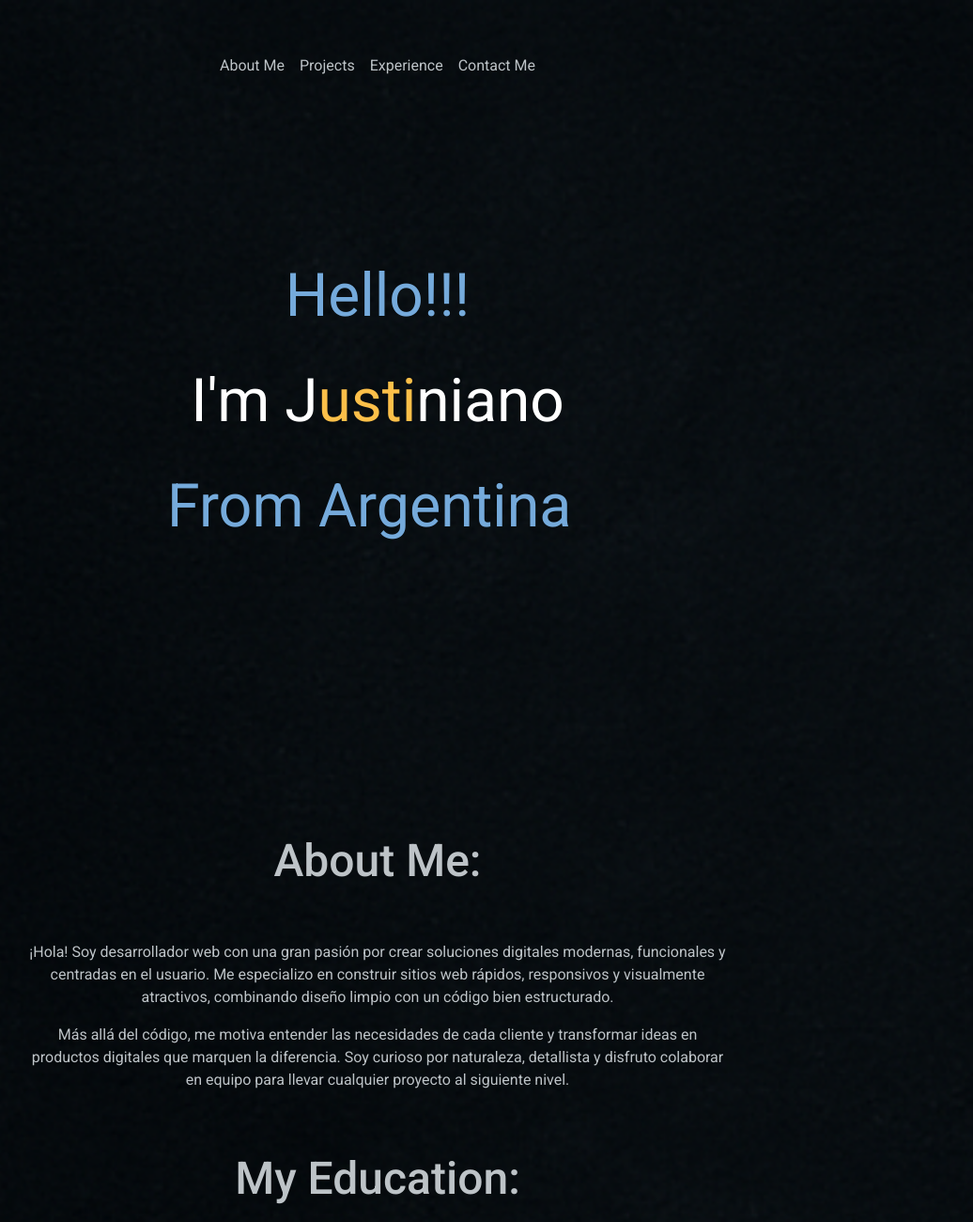
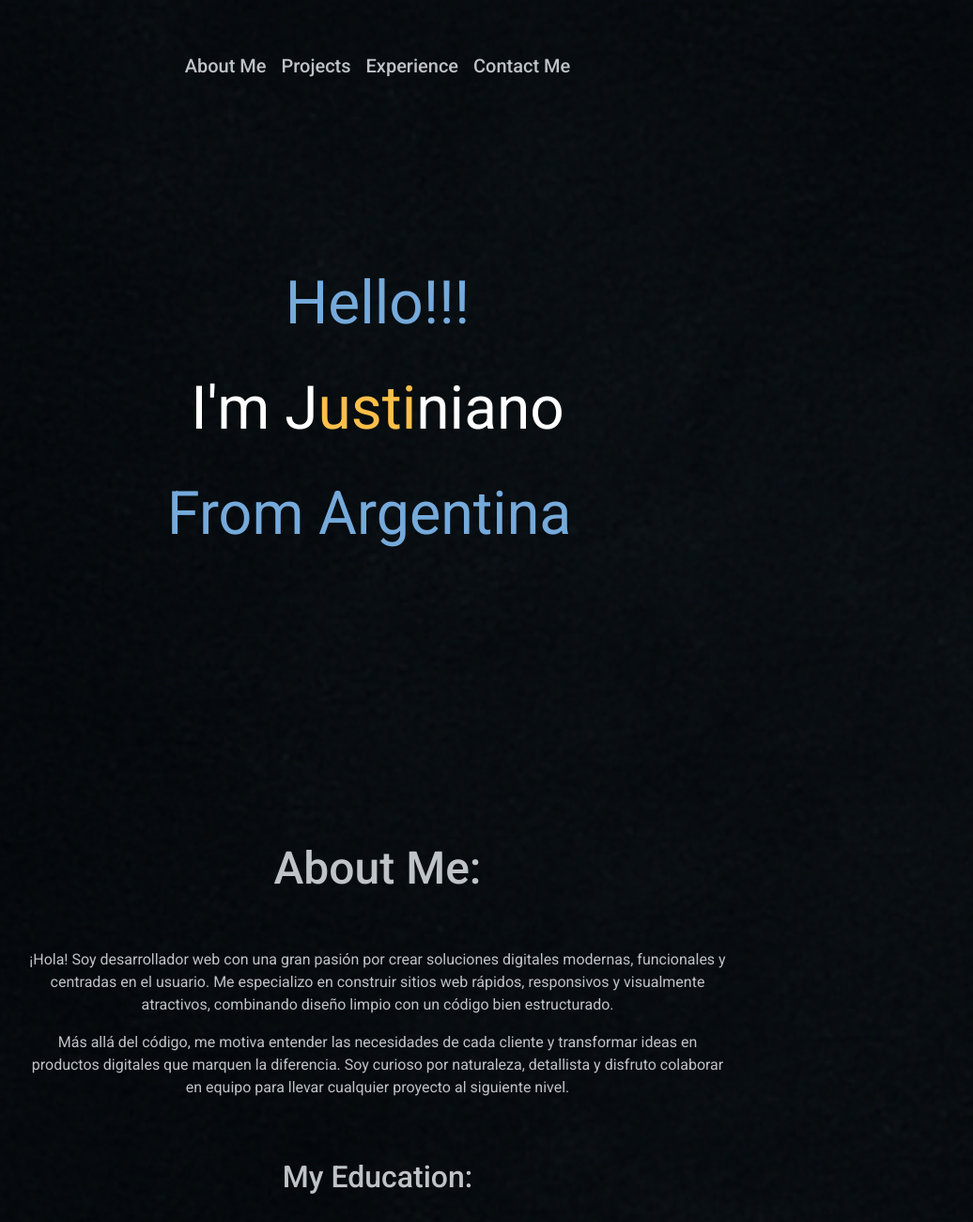
Before and after one commit to Justiniano22/portafolio, a plain HTML site: page index.html in a window 1280 px wide. Shown: the top 1300 px of the page at 94% size, without its empty margins (238-1274 px from the left). Drawn offline with nearby package versions, Linux system fonts and the light colour scheme; files whose address does not match are found by name.

Commit message:
Modificación tamaños de tamaño del menú y h1>h2 in My Education

```diff
--- a/index.html
+++ b/index.html
@@ -17,16 +17,16 @@
                     <div>
                         <ul class="nav nav-underline justify-content-center">
                             <li class="nav-item">
-                                <a class="nav-link colorTextoMenu" href="#education">About Me</a>
+                                <a class="nav-link colorTextoMenu" href="#education"><h5>About Me</h5></a>
                             </li>
                             <li class="nav-item">
-                                <a class="nav-link colorTextoMenu" href="#projects">Projects</a>
+                                <a class="nav-link colorTextoMenu" href="#projects"><h5>Projects</h5></a>
                             </li>
                             <li class="nav-item">
-                                <a class="nav-link colorTextoMenu" href="#" data-bs-toggle="modal" data-bs-target="#exampleModal">Experience</a>
+                                <a class="nav-link colorTextoMenu" href="#" data-bs-toggle="modal" data-bs-target="#exampleModal"><h5>Experience</h5></a>
                             </li>
                             <li class="nav-item">
-                                <a class="nav-link colorTextoMenu" href="#" data-bs-toggle="offcanvas" data-bs-target="#offcanvasRight" aria-controls="offcanvasRight">Contact Me</a>
+                                <a class="nav-link colorTextoMenu" href="#" data-bs-toggle="offcanvas" data-bs-target="#offcanvasRight" aria-controls="offcanvasRight"><h5>Contact Me</h5></a>
                             </li>
                         </ul>
                     </div>
@@ -87,7 +87,7 @@
                         </div>
                     </div>
                     <div class="">
-                        <h1 class="mt-5">My Education:</h1>
+                        <h2 class="mt-5">My Education:</h2>
                         <div class="ubicacionCenter ">
                             <div class="card fondoTarjetas fondoDinamico  Borde mt-5" style="width: 600px;">
                                 <img src="../public/img/fotoPractica.jpg" class="card-img-top" alt="...">
@@ -108,7 +108,7 @@
         <section id="projects" >
             <div class="ordenSectionTexto margenesAboutMe">
                 <!---------------------------------------------------------------------PROYECTOS--------------------------------------------------------------------------->
-                <h1>My Projects:</h1>
+                <h1 class="mb-5">My Projects:</h1>
                 <div class="ubicacionCenter displayCardProyecto2">
                     <div class=" ">
                         <div class="displayCardProyecto mb-4 hoover">
```
